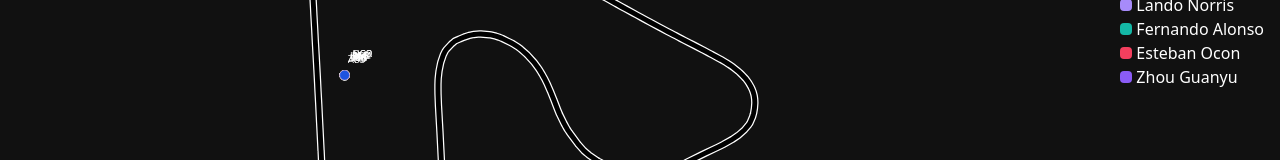
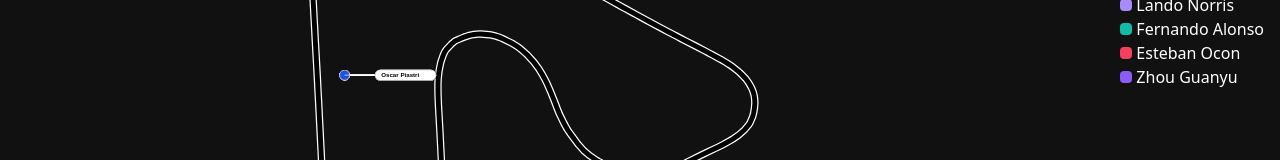
Before and after one commit to chaanakyaaM/F1_Telemetry_Visualization_System, a React (Create React App) app: page / in a window 1280 px wide. Both pictures are taken after a click on the button "Show Names". Shown: the part 215-375 px from the top of the page. Built offline with nearby package versions, Linux system fonts and the light colour scheme; no server answers.

Commit message:
racers with name tags added and functional

```diff
--- a/src/components/Racer.js
+++ b/src/components/Racer.js
@@ -1,54 +1,85 @@
-import { useState, useEffect } from "react";
-// import data from "./data.js";
+import { useState, useEffect, useMemo } from "react";
 
-// components/Racer.jsx
 export default function Racer({
   driver_id,
   raceTime,
   color = "#ef4444",
-  show_names = false
+  show_names = false,
 }) {
-  const [random,setRandom] = useState(() => Math.random() * 100 + 200);
+  const [random] = useState(() => Math.random() * 100 + 200);
   const [telemetry, setTelemetry] = useState([]);
+  const names = {
+  VER: "Max Verstappen",
+  PER: "Sergio Pérez",
+  HAM: "Lewis Hamilton",
+  RUS: "George Russell",
+  LEC: "Charles Leclerc",
+  SAI: "Carlos Sainz",
+  NOR: "Lando Norris",
+  PIA: "Oscar Piastri",
+  ALO: "Fernando Alonso",
+  STR: "Lance Stroll",
+  OCO: "Esteban Ocon",
+  GAS: "Pierre Gasly",
+  ALB: "Alexander Albon",
+  SAR: "Logan Sargeant",
+  TSU: "Yuki Tsunoda",
+  BOT: "Valtteri Bottas",
+  ZHO: "Zhou Guanyu",
+  MAG: "Kevin Magnussen",
+  HUL: "Nico Hülkenberg",
+  DEV: "Nyck de Vries",
+  RIC: "Daniel Ricciardo",
+  LAW: "Liam Lawson",
+  MSC: "Mick Schumacher",
+  LAT: "Nicholas Latifi",
+    };
+
+
   useEffect(() => {
+    let cancelled = false;
+
     fetch(`http://127.0.0.1:8000/driver/${driver_id}`)
       .then((res) => res.json())
       .then((data) => {
-        // Extract the data array from the response
-        setTelemetry(data.data || []);
+        if (!cancelled) {
+          setTelemetry(data?.data ?? []);
+        }
       })
-      .catch((err) => console.error("Error fetching telemetry:", err));
+      .catch((err) =>
+        console.error("Error fetching telemetry:", err)
+      );
+
+    return () => {
+      cancelled = true;
+    };
   }, [driver_id]);
 
-
-  function getPointAtTime(data, t) {
-    if (!data.length) {
-      // Return a default position while data is loading
+  const point = useMemo(() => {
+    if (!telemetry.length) {
       return { x: 0, y: 0, speed: 0 };
     }
 
-    for (let i = 0; i < data.length - 1; i++) {
-      const t1 = data[i].Time_sec * 1000;
-      const t2 = data[i + 1].Time_sec * 1000;
+    for (let i = 0; i < telemetry.length - 1; i++) {
+      const t1 = telemetry[i].Time_sec * 1000;
+      const t2 = telemetry[i + 1].Time_sec * 1000;
 
-      if (t >= t1 && t <= t2) {
-        const r = (t - t1) / (t2 - t1);
+      if (raceTime >= t1 && raceTime <= t2) {
+        const r = (raceTime - t1) / (t2 - t1);
 
         return {
-          x: data[i].X + r * (data[i + 1].X - data[i].X),
-          y: data[i].Y + r * (data[i + 1].Y - data[i].Y),
+          x: telemetry[i].X + r * (telemetry[i + 1].X - telemetry[i].X),
+          y: telemetry[i].Y + r * (telemetry[i + 1].Y - telemetry[i].Y),
           speed:
-            data[i].Speed +
-            r * (data[i + 1].Speed - data[i].Speed),
+            telemetry[i].Speed +
+            r * (telemetry[i + 1].Speed - telemetry[i].Speed),
         };
       }
     }
 
-    const last = data[data.length - 1];
+    const last = telemetry[telemetry.length - 1];
     return { x: last.X, y: last.Y, speed: last.Speed };
-  }
-
-  const point = getPointAtTime(telemetry, raceTime);
+  }, [telemetry, raceTime]);
 
   return (
     <>
@@ -61,17 +92,41 @@ export default function Racer({
         stroke="white"
         strokeWidth={5}
       />
-    {show_names &&
-            <text
-            x={point.x + random}
-            y={point.y - random} // position above the circle
-            fill="white"
-            fontSize="150"
-            textAnchor="middle"
+
+      {show_names && (
+        <>
+        <line
+          x1={point.x}
+          y1={point.y}
+          x2={point.x + 500}
+          y2={point.y}
+          stroke="white"
+          strokeWidth={10}
+        />
+
+        <foreignObject
+          x={point.x + 490}
+          y={point.y - 90}
+          width={1000}
+          height={180}
         >
-            {driver_id}
-        </text>
-    }
+          <div
+            style={{
+              color: "black",
+              border: "5px solid #333",
+              borderRadius: "100px",
+              background: "white",
+              padding: "10px",
+              paddingLeft: "100px",
+              fontFamily: "Arial",
+              fontSize: "100px",
+            }}
+          >
+            <strong>{names[driver_id]}</strong>
+          </div>
+        </foreignObject>
+      </>
+      )}
     </>
   );
 }
--- a/src/components/Track.js
+++ b/src/components/Track.js
@@ -61,6 +61,7 @@ export default function Track() {
       </div>
 
       {/* Track */}
+
       <svg
         viewBox="-700 -4000 11000 13000"
         width="100%"
```
Lines whose indentation alone changed are shown as unchanged.
